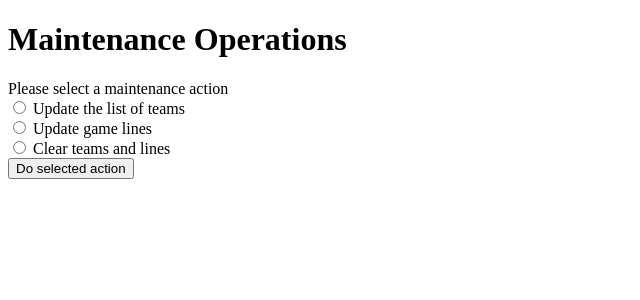
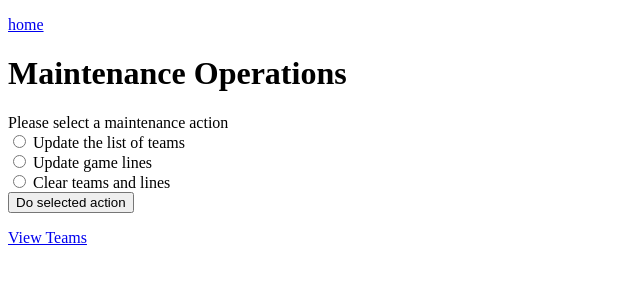
Before and after one commit to dmulch/NBA_bet_scraper_website, a Django app: page /maintenance in a window 1280 px wide. Shown: the top 300 px of the page, without its empty margins (0-640 px from the left). Run offline with Django 4.2, Linux system fonts and the light colour scheme.

Commit message:
added page links in html files

```diff
--- a/templates/home.html
+++ b/templates/home.html
@@ -16,5 +16,11 @@
 This is the landing page for our web app.
 <p></p>
 The current time is: {{ time_of_day }}
+<p>
+    <a href="{%  url 'teams'  %}">View Teams</a>
+</p>
+<p>
+    <a href="{%  url 'maintenance'  %}">View Maintenance Page</a>
+</p>
 </body>
 </html>
--- a/templates/maintenance.html
+++ b/templates/maintenance.html
@@ -3,6 +3,9 @@
 <head>
     <meta charset="UTF-8">
     <title>Title</title>
+    <p>
+    <a href="{%  url 'home'  %}">home</a>
+</p>
 </head>
 <body>
 <h1>Maintenance Operations</h1>
@@ -27,5 +30,8 @@ Please select a maintenance action
  <label for="clear">Clear teams and lines</label><br>
  <input name="update" value="Do selected action" type="submit">
 </form>
+<p>
+    <a href="{%  url 'teams'  %}">View Teams</a>
+</p>
 </body>
 </html>
--- a/templates/teams.html
+++ b/templates/teams.html
@@ -3,6 +3,9 @@
 <head>
     <meta charset="UTF-8">
     <title>Title</title>
+        <p>
+    <a href="{%  url 'home'  %}">home</a>
+</p>
 </head>
 <body>
 
```
